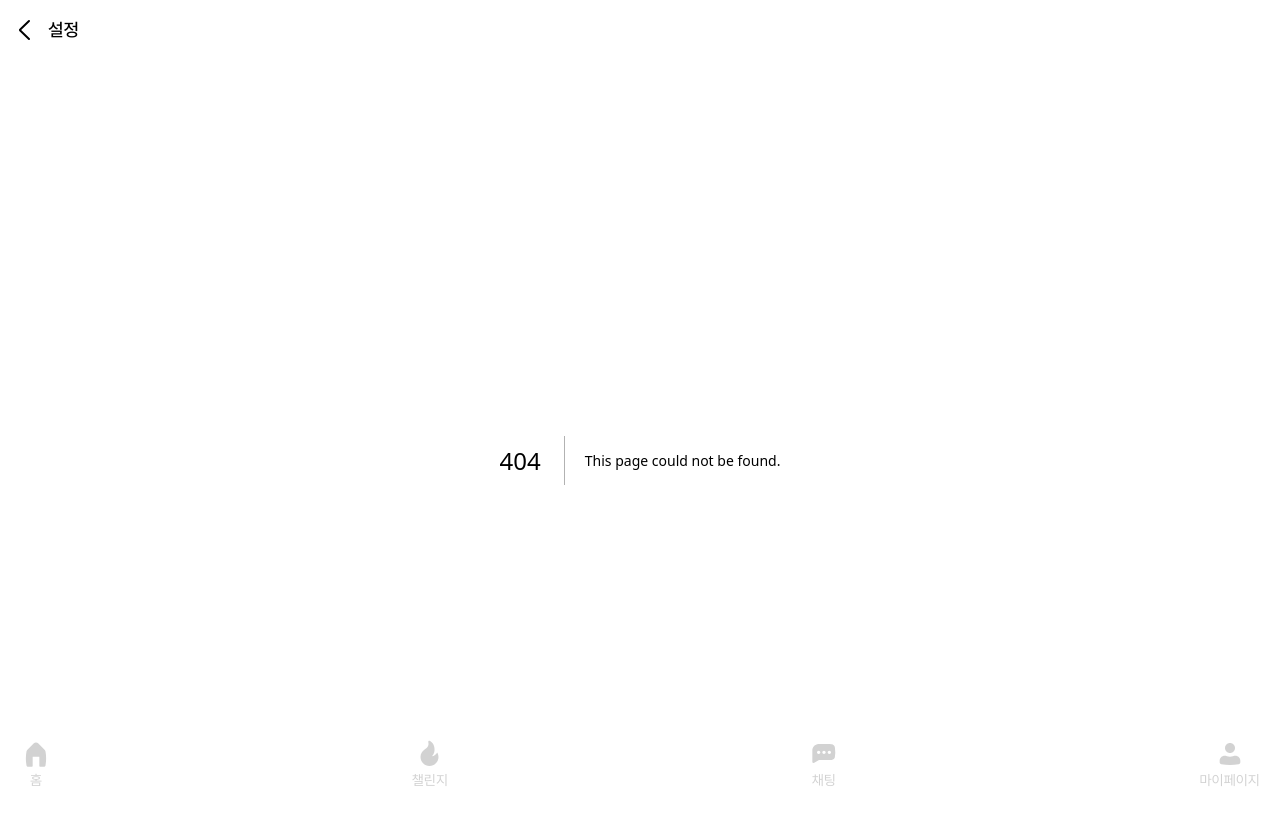
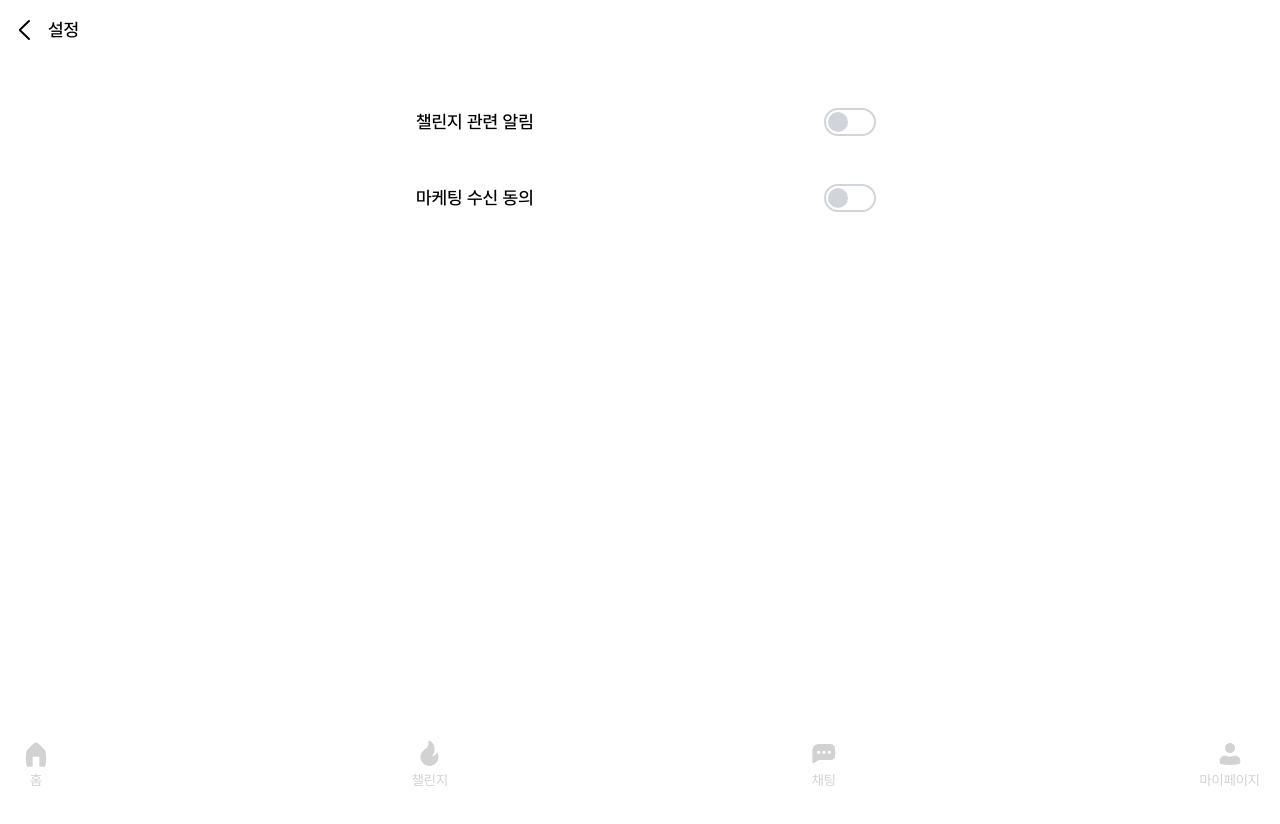
Before and after one commit to dongibuyeo/core-frontend, a Next.js app: page /mypage/settings/notification in a window 1280 px wide. Before the commit this address had no page. Shown: the top 824 px of the page. After the commit the page ends 800 px from the top, so only its background shows below. Built offline with nearby package versions, Linux system fonts and the light colour scheme.

Commit message:
Feat: 푸시알림 설정 페이지 구현

```diff
--- a/src/app/mypage/page.tsx
+++ b/src/app/mypage/page.tsx
@@ -1,11 +1,9 @@
-import ToggleSwitch from '@/components/ui/ToggleSwitch'
 import MyChallengeStatusBar from '@/containters/mypage/MyChallengeStatusBar'
 
 export default function Mypage() {
   return (
     <div className="w-full h-full flex flex-col items-center justify-center">
       <h1 className="text-2xl">마이 페이지</h1>
-      <ToggleSwitch />
       <MyChallengeStatusBar />
     </div>
   )
--- /dev/null
+++ b/src/app/mypage/settings/notification/page.tsx
@@ -0,0 +1,25 @@
+'use client'
+
+import { useState } from 'react'
+import ToggleSettingItem from '@/containters/ToggleSettingItem'
+
+export default function NotificationPage() {
+  const [isChallengeAlertEnabled, setIsChallengeAlertEnabled] = useState(false)
+  const [isMarketingConsentEnabled, setIsMarketingConsentEnabled] =
+    useState(false)
+
+  return (
+    <div className="w-full max-w-lg mx-auto mt-6">
+      <ToggleSettingItem
+        label="챌린지 관련 알림"
+        isChecked={isChallengeAlertEnabled}
+        onToggle={() => setIsChallengeAlertEnabled((prev) => !prev)}
+      />
+      <ToggleSettingItem
+        label="마케팅 수신 동의"
+        isChecked={isMarketingConsentEnabled}
+        onToggle={() => setIsMarketingConsentEnabled((prev) => !prev)}
+      />
+    </div>
+  )
+}
--- a/src/app/mypage/settings/page.tsx
+++ b/src/app/mypage/settings/page.tsx
@@ -18,7 +18,11 @@ export default function Settingpage() {
       <div className="relative w-full h-full flex flex-col items-start justify-center">
         <div className="mb-3 w-full">
           <SettingItem icon={<EditProfile />} label="프로필 설정" />
-          <SettingItem icon={<PushNotification />} label="푸시알림 설정" />
+          <SettingItem
+            icon={<PushNotification />}
+            label="푸시알림 설정"
+            url="/mypage/settings/notification"
+          />
         </div>
         <div className="mb-3 w-full">
           <SettingItem icon={<Announcement />} label="공지사항" />
--- a/src/components/ui/ToggleSwitch.tsx
+++ b/src/components/ui/ToggleSwitch.tsx
@@ -1,17 +1,17 @@
 'use client'
 
-import { useState } from 'react'
+interface Props {
+  isChecked: boolean
+  onToggle: () => void
+}
 
-export default function ToggleSwitch() {
-  const [isChecked, setIsChecked] = useState<boolean>(false)
-
+export default function ToggleSwitch({ isChecked, onToggle }: Props) {
   return (
     <label className="relative inline-block w-[3.25rem] h-7">
       <input
-        id="toggle"
         type="checkbox"
         checked={isChecked}
-        onChange={() => setIsChecked(!isChecked)}
+        onChange={onToggle}
         className="sr-only peer"
         aria-label="Toggle Switch"
       />
--- /dev/null
+++ b/src/containters/ToggleSettingItem.tsx
@@ -0,0 +1,24 @@
+import ToggleSwitch from '@/components/ui/ToggleSwitch'
+
+interface Props {
+  label: string
+  isChecked: boolean
+  onToggle: () => void
+}
+
+export default function ToggleSettingItem({
+  label,
+  isChecked,
+  onToggle,
+}: Props) {
+  return (
+    <div className="flex justify-between w-full py-6">
+      <span className="flex items-center text-lg font-medium ml-8">
+        {label}
+      </span>
+      <div className="flex items-center mr-5">
+        <ToggleSwitch isChecked={isChecked} onToggle={onToggle} />
+      </div>
+    </div>
+  )
+}
```
